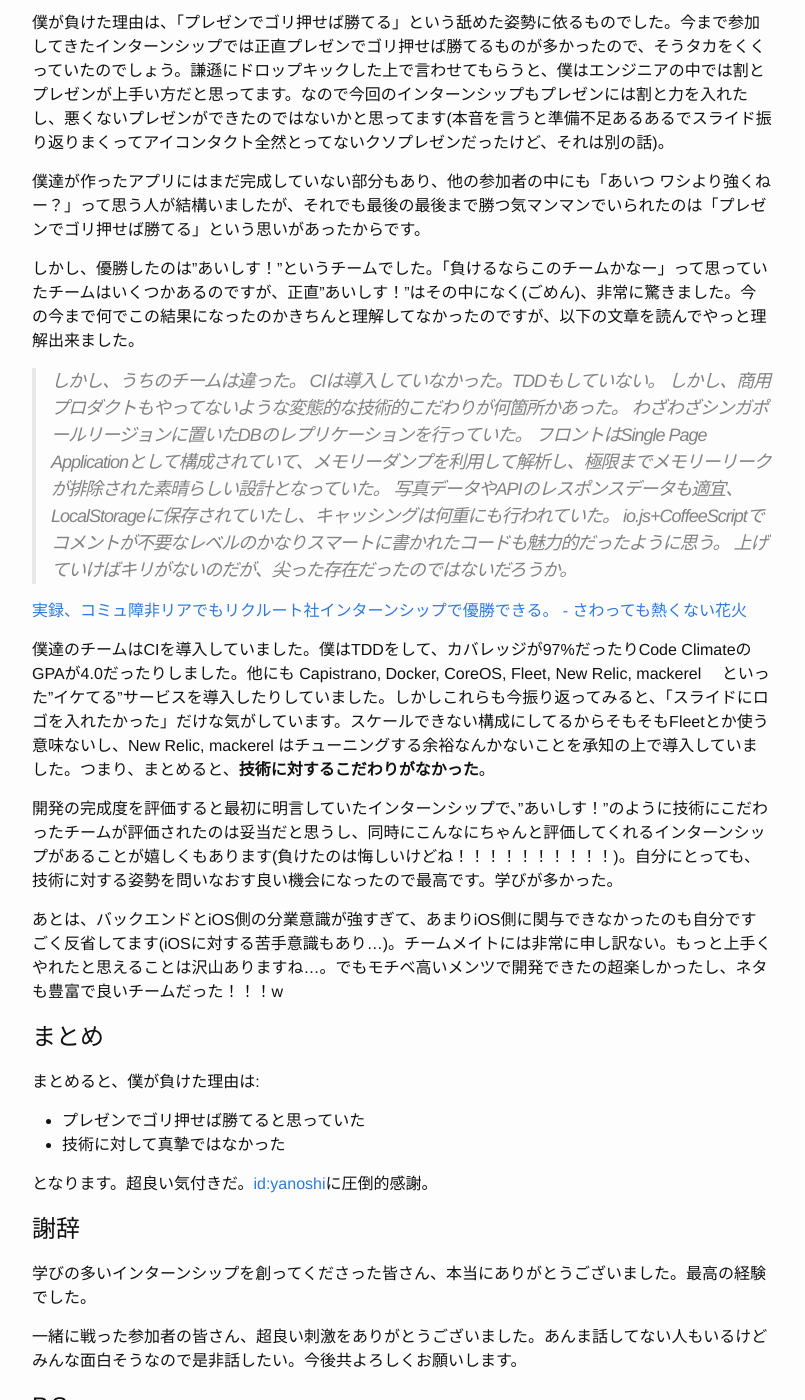
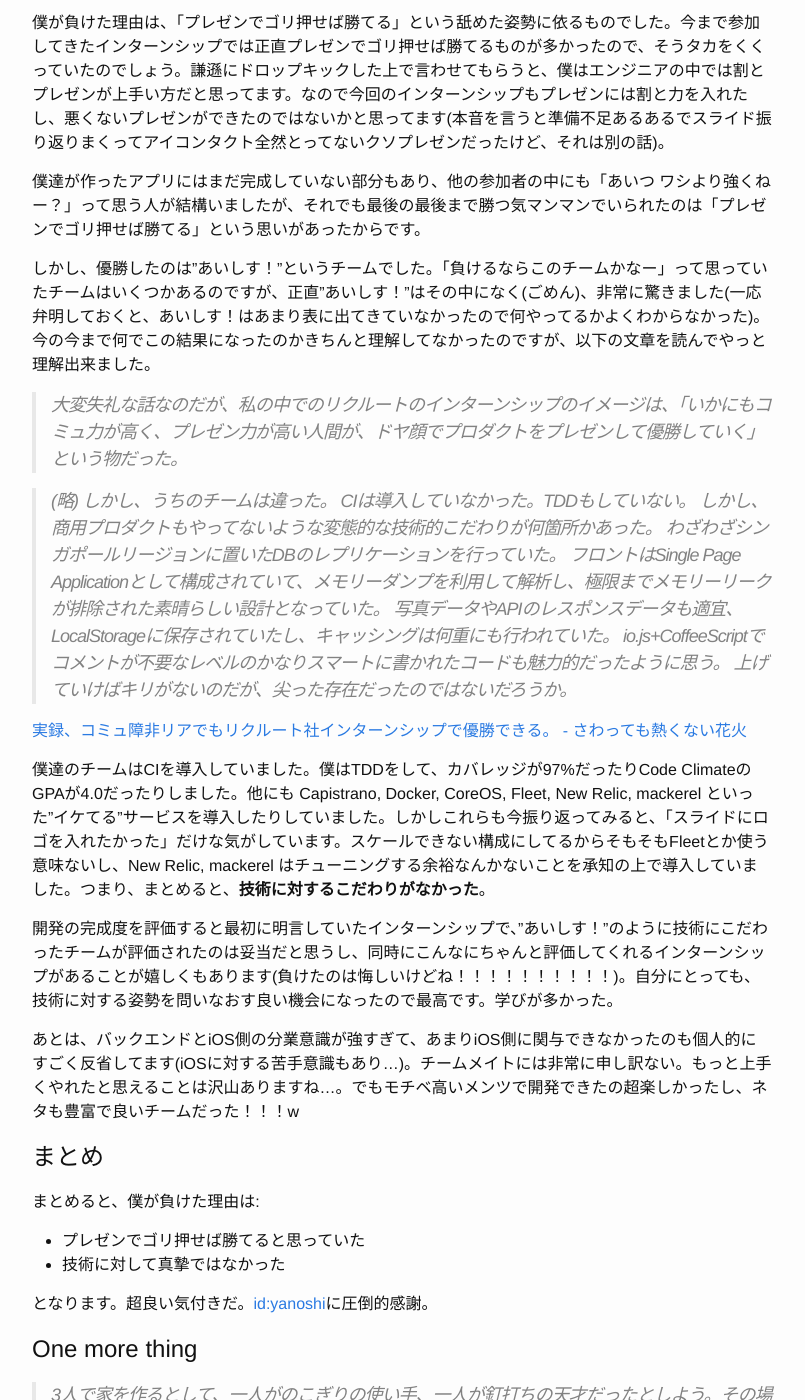
Before and after one commit to Genki-S/jpblog, a Jekyll site: the page built from _posts/2015-03-02-recruit-winter-internship.markdown, in a window 1280 px wide and 1400 px high, scrolled down 696 px. Shown: the whole window, without its empty margins (238-1043 px from the left). Built offline with Jekyll 4.4.1, drawn with Linux system fonts in a browser that asks for light colours; some of the changed text lies outside the part shown.

Commit message:
Fix a little

```diff
--- a/_posts/2015-03-02-recruit-winter-internship.markdown
+++ b/_posts/2015-03-02-recruit-winter-internship.markdown
@@ -24,8 +24,11 @@ categories: 就活
 
 僕達が作ったアプリにはまだ完成していない部分もあり、他の参加者の中にも「あいつ ワシより強くねー？」って思う人が結構いましたが、それでも最後の最後まで勝つ気マンマンでいられたのは「プレゼンでゴリ押せば勝てる」という思いがあったからです。
 
-しかし、優勝したのは"あいしす！"というチームでした。「負けるならこのチームかなー」って思っていたチームはいくつかあるのですが、正直"あいしす！"はその中になく(ごめん)、非常に驚きました。今の今まで何でこの結果になったのかきちんと理解してなかったのですが、以下の文章を読んでやっと理解出来ました。
+しかし、優勝したのは"あいしす！"というチームでした。「負けるならこのチームかなー」って思っていたチームはいくつかあるのですが、正直"あいしす！"はその中になく(ごめん)、非常に驚きました(一応弁明しておくと、あいしす！はあまり表に出てきていなかったので何やってるかよくわからなかった)。今の今まで何でこの結果になったのかきちんと理解してなかったのですが、以下の文章を読んでやっと理解出来ました。
 
+> 大変失礼な話なのだが、私の中でのリクルートのインターンシップのイメージは、「いかにもコミュ力が高く、プレゼン力が高い人間が、ドヤ顔でプロダクトをプレゼンして優勝していく」という物だった。
+
+> (略)
 > しかし、うちのチームは違った。
 > CIは導入していなかった。TDDもしていない。
 > しかし、商用プロダクトもやってないような変態的な技術的こだわりが何箇所かあった。
@@ -37,11 +40,11 @@ categories: 就活
 
 [実録、コミュ障非リアでもリクルート社インターンシップで優勝できる。 - さわっても熱くない花火](http://yanoshi.hatenablog.jp/entry/2015/03/02/131319#fn-9d72b6fd)
 
-僕達のチームはCIを導入していました。僕はTDDをして、カバレッジが97%だったりCode ClimateのGPAが4.0だったりしました。他にも Capistrano, Docker, CoreOS, Fleet, New Relic, mackerel　 といった"イケてる"サービスを導入したりしていました。しかしこれらも今振り返ってみると、「スライドにロゴを入れたかった」だけな気がしています。スケールできない構成にしてるからそもそもFleetとか使う意味ないし、New Relic, mackerel はチューニングする余裕なんかないことを承知の上で導入していました。つまり、まとめると、__技術に対するこだわりがなかった__。
+僕達のチームはCIを導入していました。僕はTDDをして、カバレッジが97%だったりCode ClimateのGPAが4.0だったりしました。他にも Capistrano, Docker, CoreOS, Fleet, New Relic, mackerel といった"イケてる"サービスを導入したりしていました。しかしこれらも今振り返ってみると、「スライドにロゴを入れたかった」だけな気がしています。スケールできない構成にしてるからそもそもFleetとか使う意味ないし、New Relic, mackerel はチューニングする余裕なんかないことを承知の上で導入していました。つまり、まとめると、__技術に対するこだわりがなかった__。
 
 開発の完成度を評価すると最初に明言していたインターンシップで、"あいしす！"のように技術にこだわったチームが評価されたのは妥当だと思うし、同時にこんなにちゃんと評価してくれるインターンシップがあることが嬉しくもあります(負けたのは悔しいけどね！！！！！！！！！！)。自分にとっても、技術に対する姿勢を問いなおす良い機会になったので最高です。学びが多かった。
 
-あとは、バックエンドとiOS側の分業意識が強すぎて、あまりiOS側に関与できなかったのも自分ですごく反省してます(iOSに対する苦手意識もあり...)。チームメイトには非常に申し訳ない。もっと上手くやれたと思えることは沢山ありますね...。でもモチベ高いメンツで開発できたの超楽しかったし、ネタも豊富で良いチームだった！！！w
+あとは、バックエンドとiOS側の分業意識が強すぎて、あまりiOS側に関与できなかったのも個人的にすごく反省してます(iOSに対する苦手意識もあり...)。チームメイトには非常に申し訳ない。もっと上手くやれたと思えることは沢山ありますね...。でもモチベ高いメンツで開発できたの超楽しかったし、ネタも豊富で良いチームだった！！！w
 
 # まとめ
 
@@ -52,6 +55,16 @@ categories: 就活
 
 となります。超良い気付きだ。[id:yanoshi](http://profile.hatena.ne.jp/yanoshi/)に圧倒的感謝。
 
+# One more thing
+
+> 3人で家を作るとして、一人がのこぎりの使い手、一人が釘打ちの天才だったとしよう。その場合もう一人の存在であるあなたは、彼らの仕事を押しのけて木を切ったり、釘を打ったりするだろうか？
+> 私は二人が心地よく仕事が出来るように、設計等を伝えたり、家の土台作りや壁塗りを率先してやろうと思うし、これが最適解だと信じている。
+> 要はそういうことだ。
+>
+> チームメンバーの思考を読み、常に先の一手を打つように心がけていたように思う。
+
+完敗である。
+
 # 謝辞
 
 学びの多いインターンシップを創ってくださった皆さん、本当にありがとうございました。最高の経験でした。
```
